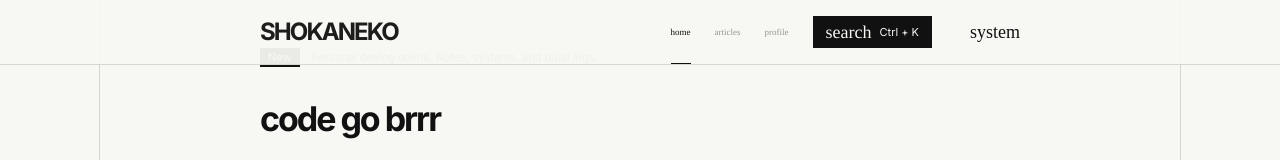
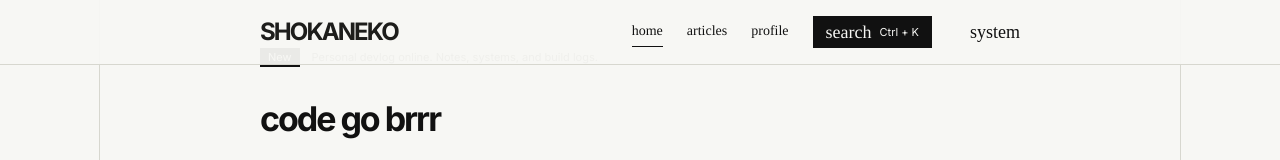
Before and after one commit to NikkeTryHard/personal_blog, a Next.js app: page / in a window 1280 px wide. Shown: the top 160 px of the page. Built offline with nearby package versions, Linux system fonts and the light colour scheme.

Commit message:
fix: restore nav label styling

```diff
--- a/app/globals.css
+++ b/app/globals.css
@@ -198,16 +198,14 @@ button, input { font: inherit; }
   align-items: center;
   height: 64px;
   font-family: 'Material Symbols Outlined';
-  font-size: 9px;
-  font-weight: 100;
-  color: var(--on-surface-variant);
-  opacity: 0.7;
+  font-size: 14px;
+  font-weight: normal;
+  color: var(--primary);
 }
 
 .nav-link:hover,
 .nav-link-active {
   color: var(--primary);
-  opacity: 1;
 }
 
 .nav-link-active::after {
@@ -215,7 +213,7 @@ button, input { font: inherit; }
   position: absolute;
   left: 0;
   right: 0;
-  bottom: 0;
+  bottom: 17px;
   height: 1px;
   background: var(--primary);
 }
```
